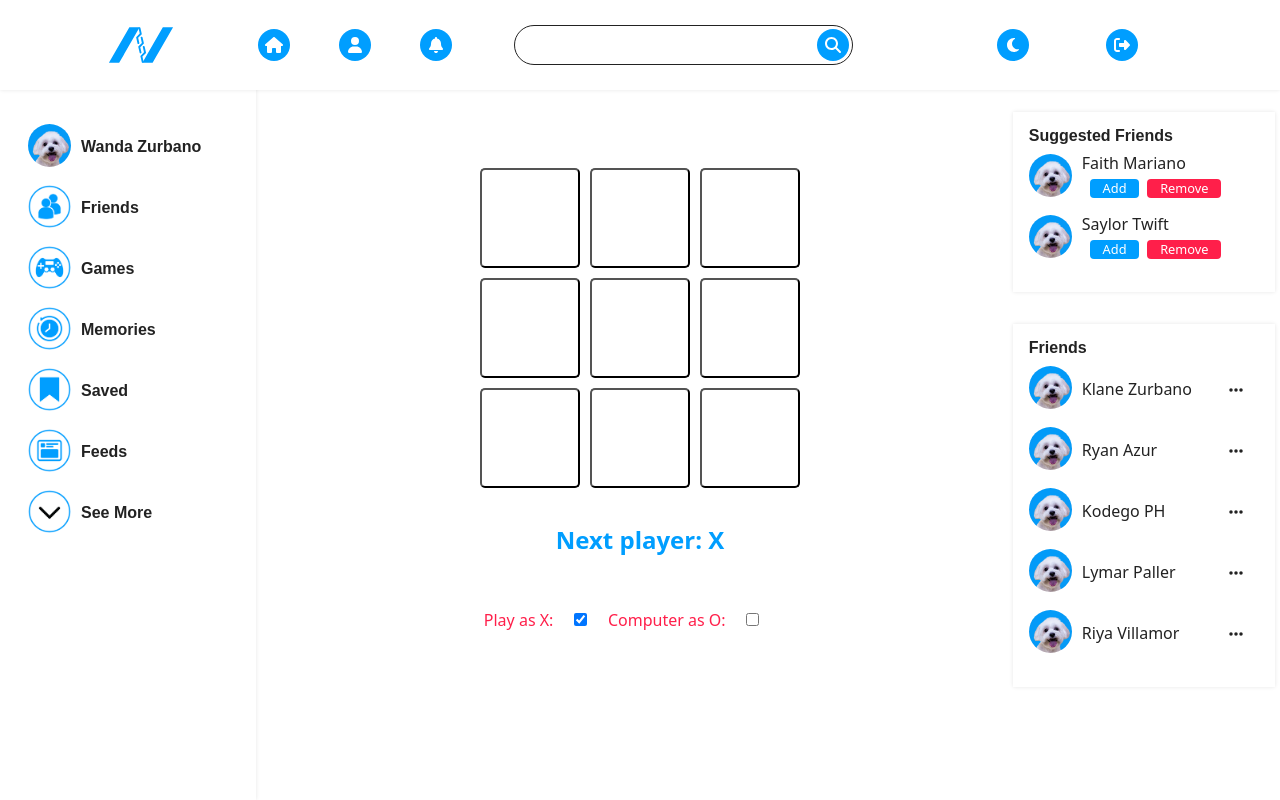
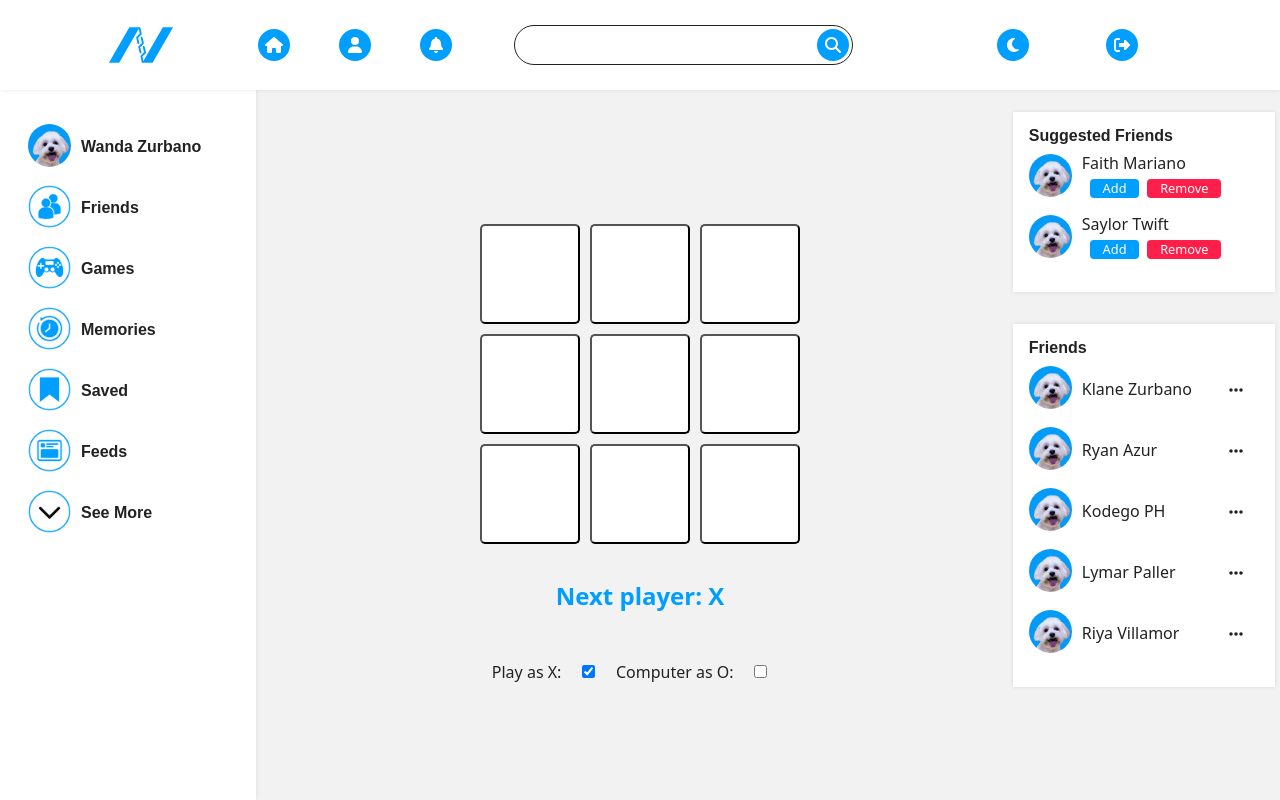
Before and after one commit to LymarPaller/nexus, a React (Vite) app: page /games in a window 1280 px wide. Built offline with nearby package versions, Linux system fonts and the light colour scheme.

Commit message:
refactor: navbar and aside left remains clickable outside icon and text

```diff
--- a/src/components/AsideLeft.jsx
+++ b/src/components/AsideLeft.jsx
@@ -14,18 +14,17 @@ import SeelessIcon from '../assets/icons/seeless.png';
 
 function SectionLink({ to, imgSrc, imgAlt, title }) {
     return (
-        <div className="section">
-            <Link to={to}>
+        <div className="section-link" onClick={() => window.location.href = to}>
+            <div className="section">
                 <div className="profile-image">
                     <img src={imgSrc} alt={imgAlt} />
                 </div>
-            </Link>
-            <Link to={to}>
                 <h3>{title}</h3>
-            </Link>
+            </div>
         </div>
     );
 }
+
 
 function AsideLeft() {
     const [expanded, setExpanded] = useState(false);
--- a/src/components/Navbar.jsx
+++ b/src/components/Navbar.jsx
@@ -2,8 +2,8 @@ import { useState } from "react";
 import { Link } from "react-router-dom";
 import { FontAwesomeIcon } from "@fortawesome/react-fontawesome";
 import {
-  faTimes, faHeart, faComment, faTag,faThumbsUp, faCalendarAlt, faShare,
-  faUserFriends, faHouse, faUser, faBell, faRightFromBracket,faMoon,
+  faTimes, faHeart, faComment, faTag, faThumbsUp, faCalendarAlt, faShare,
+  faUserFriends, faHouse, faUser, faBell, faRightFromBracket, faMoon,
   faMagnifyingGlass, faBars, faXmark, faSliders, faSun,
 } from "@fortawesome/free-solid-svg-icons";
 import Logo from "../assets/nexus-logo-blue.svg";
@@ -23,7 +23,6 @@ function Navbar() {
 
   const [moonIcon, setMoonIcon] = useState(faMoon);
   const [showNavbarAside, setShowNavbarAside] = useState(false);
-
 
   // Handler for toggling dark mode
   const handleDarkModeToggle = () => {
@@ -50,7 +49,7 @@ function Navbar() {
     setShowNavbarAside(!showNavbarAside)
     if (showNavbarAside) {
       navbarAsideNav.classList.add("navbar-aside-toggled");
-    } else if (showNavbarAside) {
+    } else {
       navbarAsideNav.classList.remove("navbar-aside-toggled");
     }
   }
@@ -117,7 +116,6 @@ function Navbar() {
       icon: "user-friends",
     },
 
-
     {
       profilePic: "../assets/icons/profile.svg",
       name: "Mark Anthony Ong",
@@ -166,7 +164,6 @@ function Navbar() {
       message: "Let's plan a playdate for our dogs soon!",
       icon: "calendar-alt",
     }
-
   ];
 
   return (
@@ -181,12 +178,12 @@ function Navbar() {
           <div className="main-navbar-mobile">
             <div className="icon-wrapper">
               <Link to="/" className="icon-container">
-                  <FontAwesomeIcon icon={faHouse} className="navbar-icon" title="Home"/>
+                <FontAwesomeIcon icon={faHouse} className="navbar-icon" title="Home" />
               </Link>
             </div>
             <div className="icon-wrapper">
               <Link to="/profile" className="icon-container">
-                  <FontAwesomeIcon icon={faUser} className="navbar-icon" title="Account"/>
+                <FontAwesomeIcon icon={faUser} className="navbar-icon" title="Account" />
               </Link>
             </div>
             <div className="icon-wrapper">
@@ -205,12 +202,12 @@ function Navbar() {
           <div className="search-wrapper">
             <input type="text" className="navbar-search-bar" />
             <Link className="icon-container navbar-search">
-              <FontAwesomeIcon icon={faMagnifyingGlass} className="navbar-icon navbar-search-icon" title="Search"/>
+              <FontAwesomeIcon icon={faMagnifyingGlass} className="navbar-icon navbar-search-icon" title="Search" />
             </Link>
           </div>
           <div className="toggler-container">
             <div className="icon-container toggler-navbar" onClick={handleNavbarToggle}>
-              <FontAwesomeIcon icon={faBars} className="navbar-icon"/>
+              <FontAwesomeIcon icon={faBars} className="navbar-icon" />
             </div>
           </div>
         </div>
@@ -218,22 +215,22 @@ function Navbar() {
         <div className={`navbar-right ${showNavbarAside ? 'navbar-aside-toggled' : ''}`}>
           <div className="icon-wrapper">
             <Link className="icon-container" onClick={handleDarkModeToggle} >
-            <FontAwesomeIcon icon={moonIcon} className="navbar-icon" title="Darkmode"/>
+              <FontAwesomeIcon icon={moonIcon} className="navbar-icon" title="Darkmode" />
             </Link>
           </div>
           <div className="icon-wrapper  navbar-slider">
             <Link className="icon-container" to='/aside'>
-              <FontAwesomeIcon icon={faSliders} className="navbar-icon"/>
+              <FontAwesomeIcon icon={faSliders} className="navbar-icon" />
             </Link>
           </div>
           <div className="icon-wrapper">
             <Link className="icon-container">
-              <FontAwesomeIcon icon={faRightFromBracket} onClick={handleLogOut} className="navbar-icon logout-logout-button" title="Logout"/>
+              <FontAwesomeIcon icon={faRightFromBracket} onClick={handleLogOut} className="navbar-icon logout-logout-button" title="Logout" />
             </Link>
           </div>
           <div className="icon-wrapper x-toggler-aside" onClick={handleNavbarToggle}>
             <Link className="icon-container">
-              <FontAwesomeIcon icon={faXmark}/>
+              <FontAwesomeIcon icon={faXmark} />
             </Link>
           </div>
 
--- a/src/styles/gameslayout/TicTacToe.scss
+++ b/src/styles/gameslayout/TicTacToe.scss
@@ -6,13 +6,15 @@
     align-items: center;
     justify-content: center;
     min-height: 100vh;
-    background-color: var(--white);
+    background-color: var(--grey-200);
+
 
     .board {
         display: grid;
         grid-template-columns: repeat(3, 100px);
         grid-gap: 10px;
         margin: 20px auto;
+        margin-top: 8rem;
     }
 
     .square-container {
@@ -45,15 +47,14 @@
     }
 
     .options {
-        margin-top: 20px;
+        margin-top: 1rem;
 
 
         label {
             display: block;
             margin-bottom: 5px;
-            color: var(--accent);
+            color: var(--black);
             font-weight: 500;
-            padding-right: 1rem;
         }
     }
 
```
Also changed, not shown: src/styles/Navbar.scss (+0 -7 lines).
